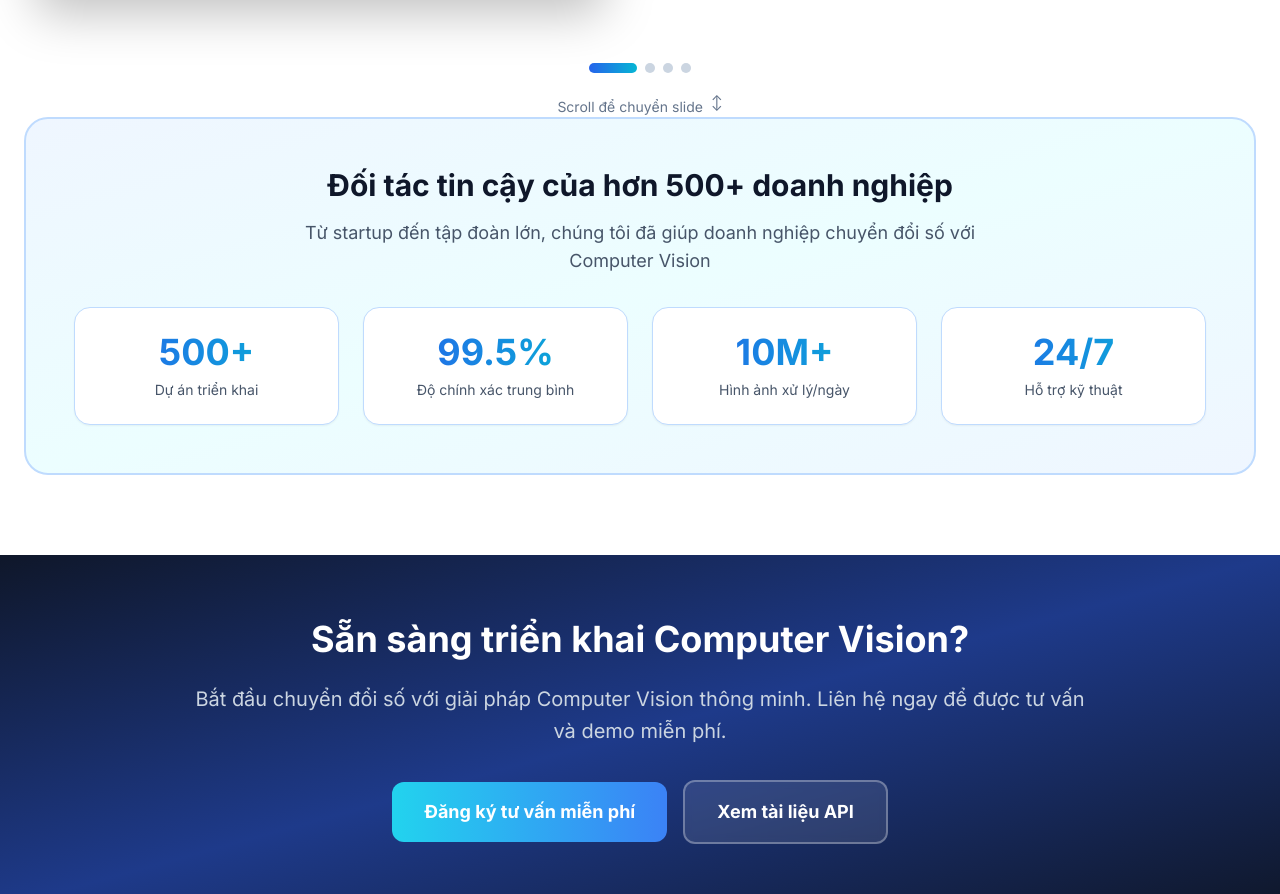
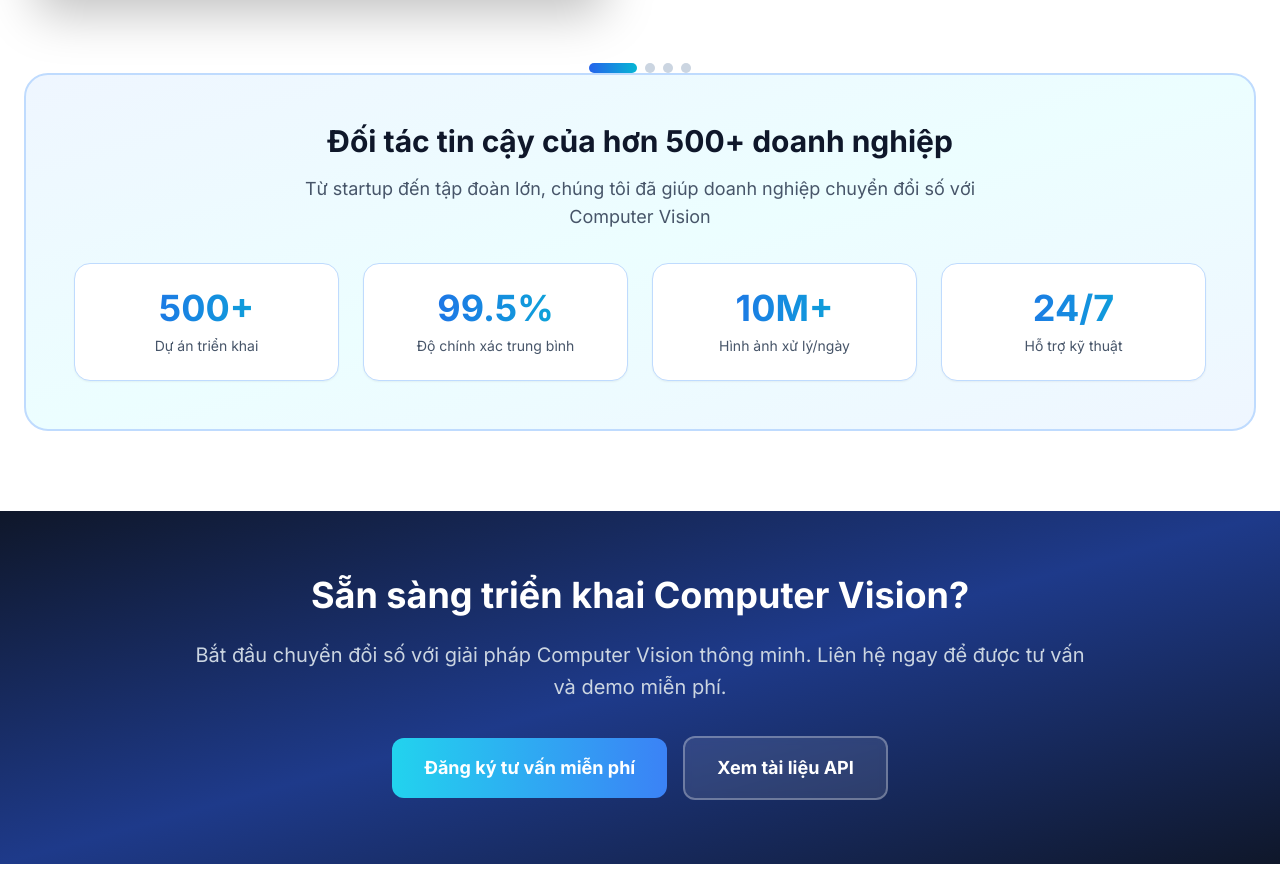
Before and after one commit to antcoai/4ship-webpage, a React (Vite) app: page /computer-vision in a window 1280 px wide. Shown: the part 2609-3503 px from the top of the page. After the commit the page ends 3473 px from the top, so only its background shows below. Built offline with nearby package versions, Linux system fonts and the light colour scheme.

Commit message:
Updated ComputerVision.tsx

```diff
--- a/src/pages/ComputerVision.tsx
+++ b/src/pages/ComputerVision.tsx
@@ -623,12 +623,7 @@ function IndustryCarousel() {
         </div>
       </div>
 
-      <div className="text-center mt-6 text-sm text-slate-500">
-        <p className="flex items-center justify-center space-x-2">
-          <span>Scroll để chuyển slide</span>
-          <span className="inline-block animate-bounce">↕</span>
-        </p>
-      </div>
+
     </div>
   );
 }
```
